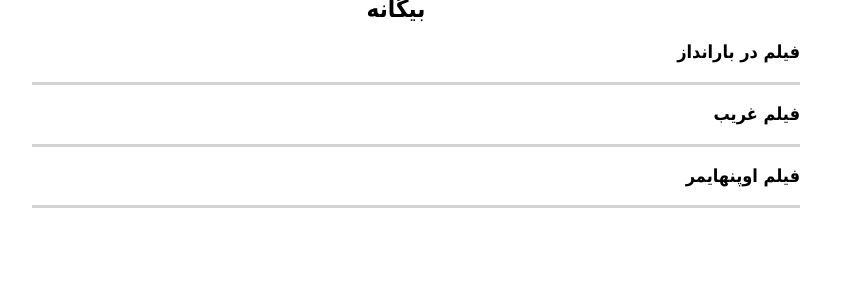
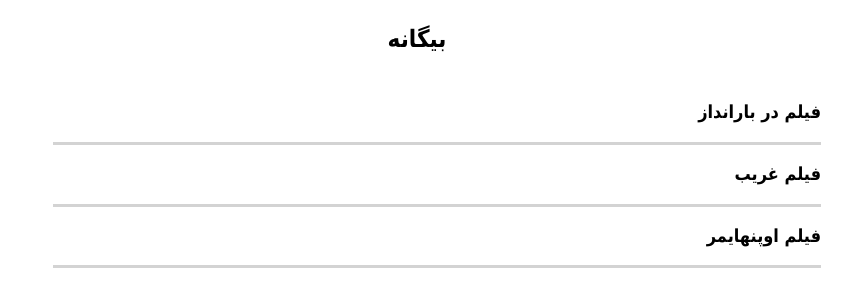
Before and after one commit to darkblog/darkblog.github.io, a Jekyll site: the page built from index.html, in a window 1280 px wide. Shown: the top 307 px of the page, without its empty margins (308-1160 px from the left). Built offline with Jekyll 4.4.1, drawn with Linux system fonts in a browser that asks for light colours.

Commit message:
Update index.html

```diff
--- a/_layouts/index.html
+++ b/_layouts/index.html
@@ -6,7 +6,7 @@
 <title>{% if page.title %}{{ page.title }}{% else %}{{ site.name }}{% endif %}</title>
 <meta name="description" content="{% if page.excerpt %}{{ page.excerpt | strip_html | strip_newlines | truncate: 160 }}{% else %}{{ site.description }}{% endif %}">
 <link rel="canonical" href="{{ page.url | replace:'index.html','' | prepend: site.baseurl | prepend: site.url }}">
-<style>body{font:100%/1.6 Tahoma}.container{margin:auto;padding:5px;max-width:768px}h1{font-size:x-large}h2{font-size:large}a{color:black;text-decoration:none}ul{margin:-30px;list-style:none}.post{padding-bottom:15px;border-bottom:solid lightgray}.center{display:block;margin:auto;text-align:center}</style>
+<style>body{font:100%/1.6 Tahoma}.container{margin:auto;padding:5px;max-width:768px}h1{font-size:x-large}h2{font-size:large}a{color:black;text-decoration:none}ul{margin-right:0;list-style:none}.post{padding-bottom:15px;border-bottom:solid lightgray}.center{display:block;margin:auto;text-align:center}</style>
 </head>
 <body>
 <header class="center">
```
